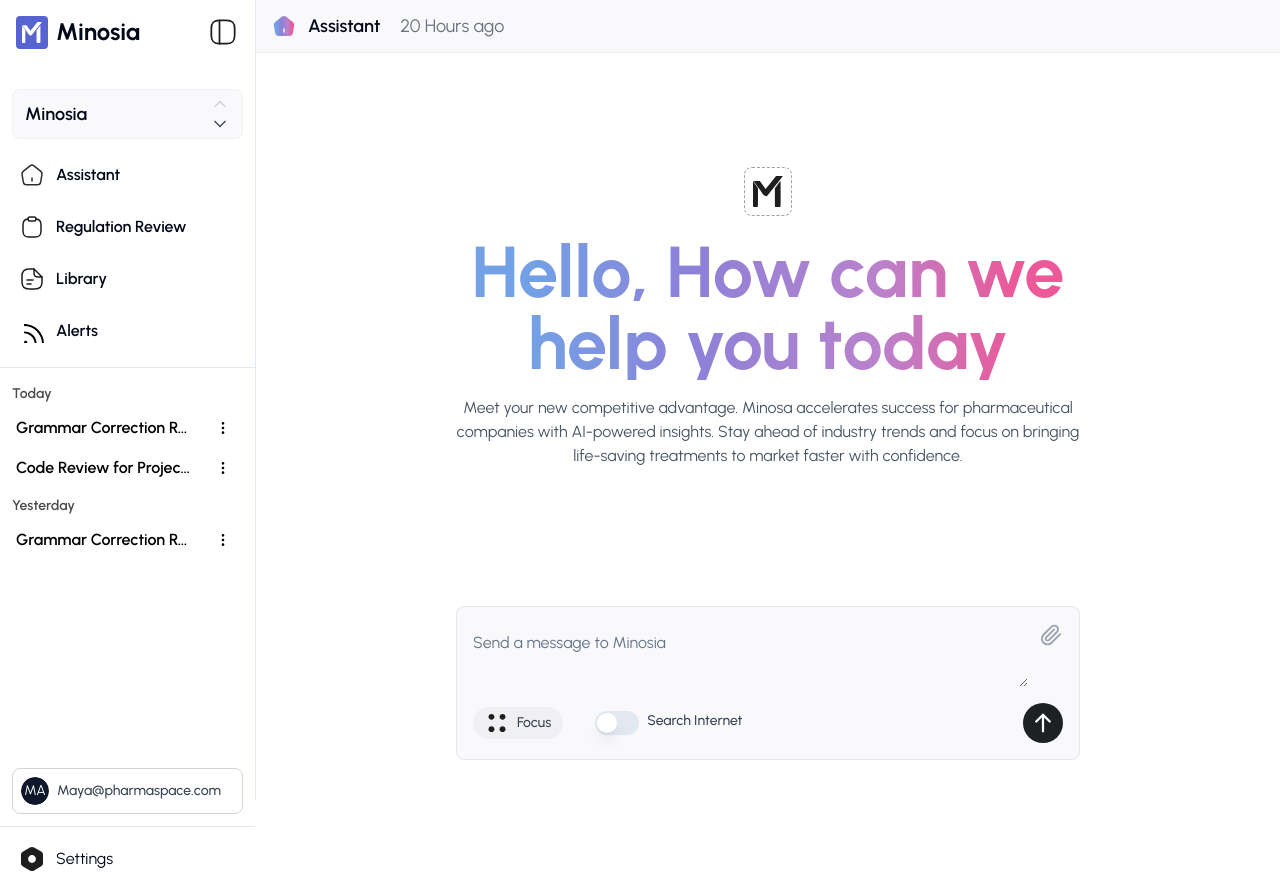
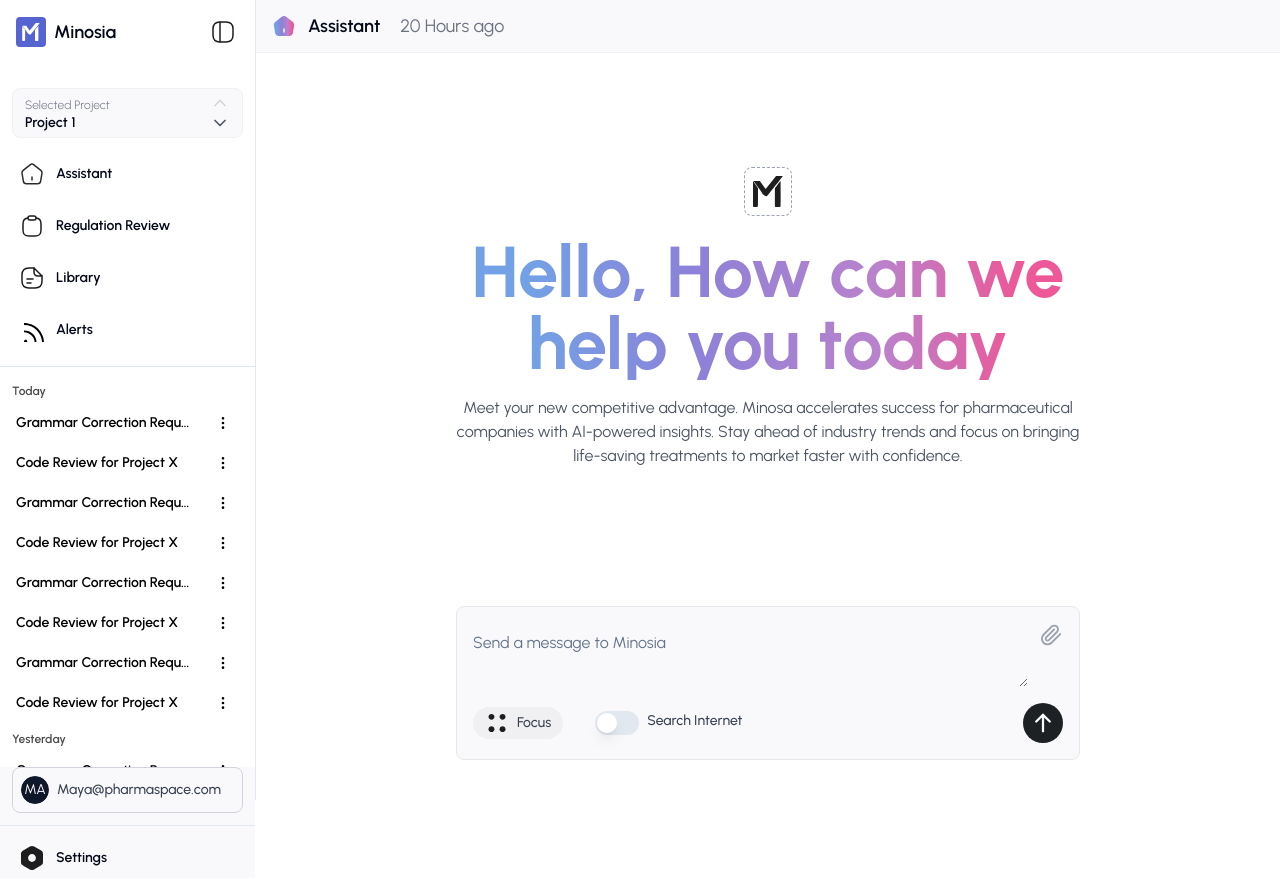
Before and after one commit to dilini-liyanage/minosia, a Next.js app: page / in a window 1280 px wide. Built offline with nearby package versions, Linux system fonts and the light colour scheme.

Commit message:
fixed font-size issues in the side bar

```diff
--- a/src/components/ChatList.tsx
+++ b/src/components/ChatList.tsx
@@ -21,8 +21,8 @@
 }
 
 const TaskItem: React.FC<Task> = ({ name }) => (
-  <div className="flex items-center justify-between p-1 border-gray-700">
-    <p className="text-black text-base font-semibold truncate flex-1 min-w-0 mr-4">
+  <div className="flex items-center justify-between p-1 border-gray-700 hover:bg-custom-hover-gradient hover:rounded-lg active:bg-custom-hover-gradient active:rounded-lg">
+    <p className="text-black text-sm font-semibold truncate flex-1 min-w-0 mr-4">
       {name}
     </p>
     <DropdownMenu>
@@ -31,7 +31,7 @@
           <MoreVertical className="h-4 w-4" />
         </Button>
       </DropdownMenuTrigger>
-      <DropdownMenuContent align="end" className="w-36 bg-white">
+      <DropdownMenuContent align="end" className="w-36 bg-white hover:bg-none">
         <DropdownMenuItem className="text-red-500">
           <Trash className="mr-2 h-4 w-4" />
           <span>Delete</span>
@@ -42,8 +42,8 @@
 );
 
 const TaskGroup: React.FC<TaskGroup> = ({ date, tasks }) => (
-  <div className="mb-2">
-    <p className="text-sm text-[#4A4A4A] font-semibold mb-1">{date}</p>
+  <div className="mb-2 ">
+    <p className="text-xs text-[#4A4A4A] font-semibold mb-1">{date}</p>
     {tasks.map((task) => (
       <TaskItem key={task.id} {...task} />
     ))}
@@ -57,6 +57,12 @@
       tasks: [
         { id: '1', name: 'Grammar Correction Request' },
         { id: '2', name: 'Code Review for Project X' },
+        { id: '3', name: 'Grammar Correction Request' },
+        { id: '4', name: 'Code Review for Project X' },
+        { id: '1', name: 'Grammar Correction Request' },
+        { id: '2', name: 'Code Review for Project X' },
+        { id: '3', name: 'Grammar Correction Request' },
+        { id: '4', name: 'Code Review for Project X' },
       ],
     },
     {
--- a/src/components/ProjectDropdown.tsx
+++ b/src/components/ProjectDropdown.tsx
@@ -9,10 +9,10 @@
 }
 
 const projects: Project[] = [
-  { id: 0, title: 'Minosia' },
-  { id: 1, title: 'Project 1' },
-  { id: 2, title: 'Project 2' },
-  { id: 3, title: 'Project 3' },
+  { id: 0, title: 'Project 1' },
+  { id: 1, title: 'Project 2' },
+  { id: 2, title: 'Project 3' },
+  { id: 3, title: 'Project 4' },
   // Add more projects as needed
 ];
 
@@ -33,12 +33,10 @@
     <div className="bg-[#F9F9FB] rounded-lg border border-[#F1F1F3] p-1 px-3 w-full">
       <div className="flex justify-between items-center">
         <div>
-          {currentIndex !== 0 && (
-            <div className="text-sm text-gray-500 pt-1">Selected Project</div>
-          )}
-          <div
-            className={`font-semibold ${currentIndex === 0 ? 'text-lg' : 'text-md'}`}
-          >
+          <div className="text-xs text-gray-500 font-light pt-1">
+            Selected Project
+          </div>
+          <div className="text-sm font-semibold">
             {projects[currentIndex].title}
           </div>
         </div>
--- a/src/components/layout/Sidebar.tsx
+++ b/src/components/layout/Sidebar.tsx
@@ -45,13 +45,13 @@
               alt="arrow-up"
               width={32}
               height={32}
-              className="bg-[#5664D2] p-1.5 m-1 rounded-sm"
+              className="bg-[#5664D2] p-1.5 m-1 w-[30px] h-[30px] rounded-sm"
             />
-            <span className="text-2xl font-bold">Minosia</span>
+            <span className="text-lg font-semibold">Minosia</span>
           </div>
         )}
         <Button variant="ghost" size="icon" onClick={toggleSidebar}>
-          <Image src={menuIcon} alt="Menu" width={28} height={28} />
+          <Image src={menuIcon} alt="Menu" width={24} height={24} />
         </Button>
       </div>
       <div className="px-3 py-4">{isExpanded && <ProjectDropdown />}</div>
@@ -95,7 +95,7 @@
         </div>
       </div>
 
-      <div className="flex flex-col gap-3 mb-3">
+      <div className="flex flex-col gap-3 mb-3 bg-[#F9F9FB]">
         <div className="px-3">
           <div className="flex border border-gray-300 rounded-lg py-2 px-2 items-center">
             <Avatar className="h-7 w-7 self-center">
@@ -104,7 +104,7 @@
               </AvatarFallback>
             </Avatar>
             {isExpanded && (
-              <span className="text-sm font-medium text-gray-700 ms-2">
+              <span className="text-sm font-medium text-gray-700  ms-2">
                 Maya@pharmaspace.com
               </span>
             )}
@@ -152,14 +152,14 @@
   return (
     <Link
       href={href}
-      className={`flex items-center p-2 hover:bg-custom-hover-gradient hover:bg-opacity-10 hover:rounded-lg hover:shadow-lg ${
+      className={`flex items-center p-2 hover:bg-custom-hover-gradient hover:rounded-lg ${
         isExpanded ? 'justify-start' : 'justify-center'
-      } ${isActive ? 'bg-custom-hover-gradient bg-opacity-10 rounded-lg shadow-lg' : ''}`}
+      } ${isActive ? 'bg-custom-hover-gradient bg-opacity-10 rounded-lg' : ''}`}
       onMouseEnter={handleMouseEnter}
       onMouseLeave={handleMouseLeave}
     >
       <Image src={iconSrc} alt={iconAlt} width={24} height={24} />
-      {isExpanded && <span className="ml-3">{text}</span>}
+      {isExpanded && <span className="ml-3 text-sm font-semibold">{text}</span>}
     </Link>
   );
 }
```
